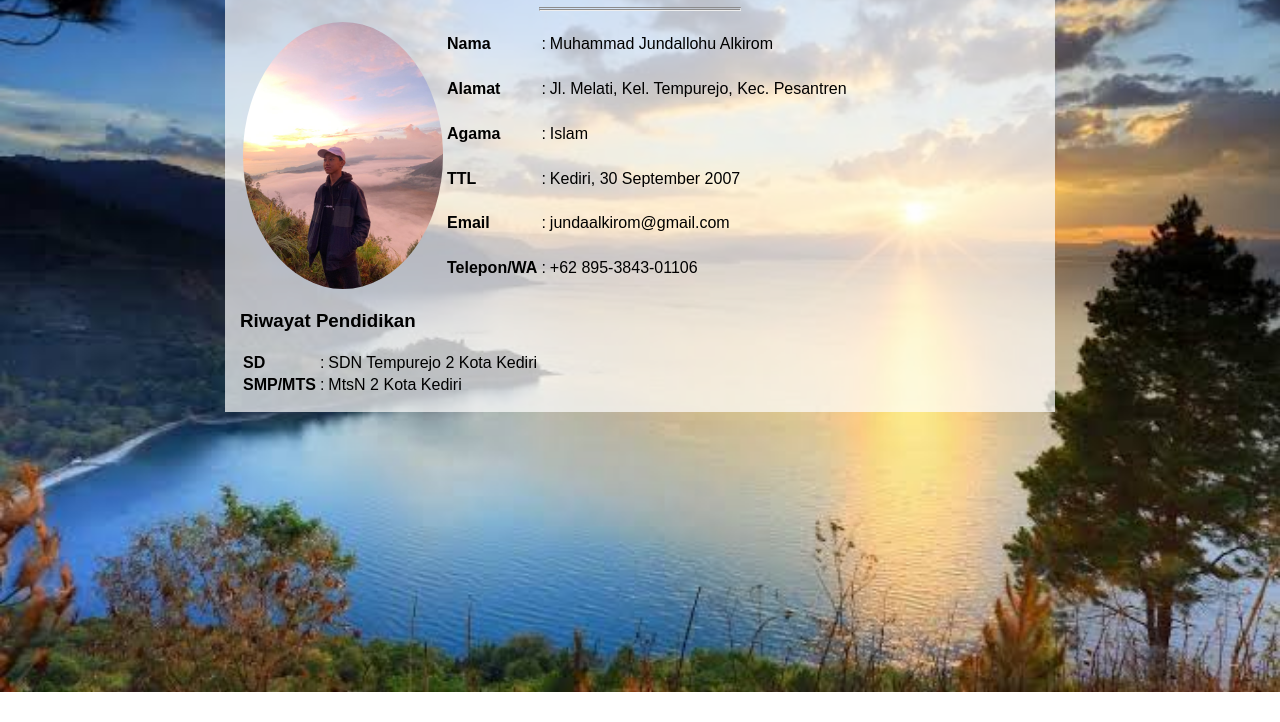
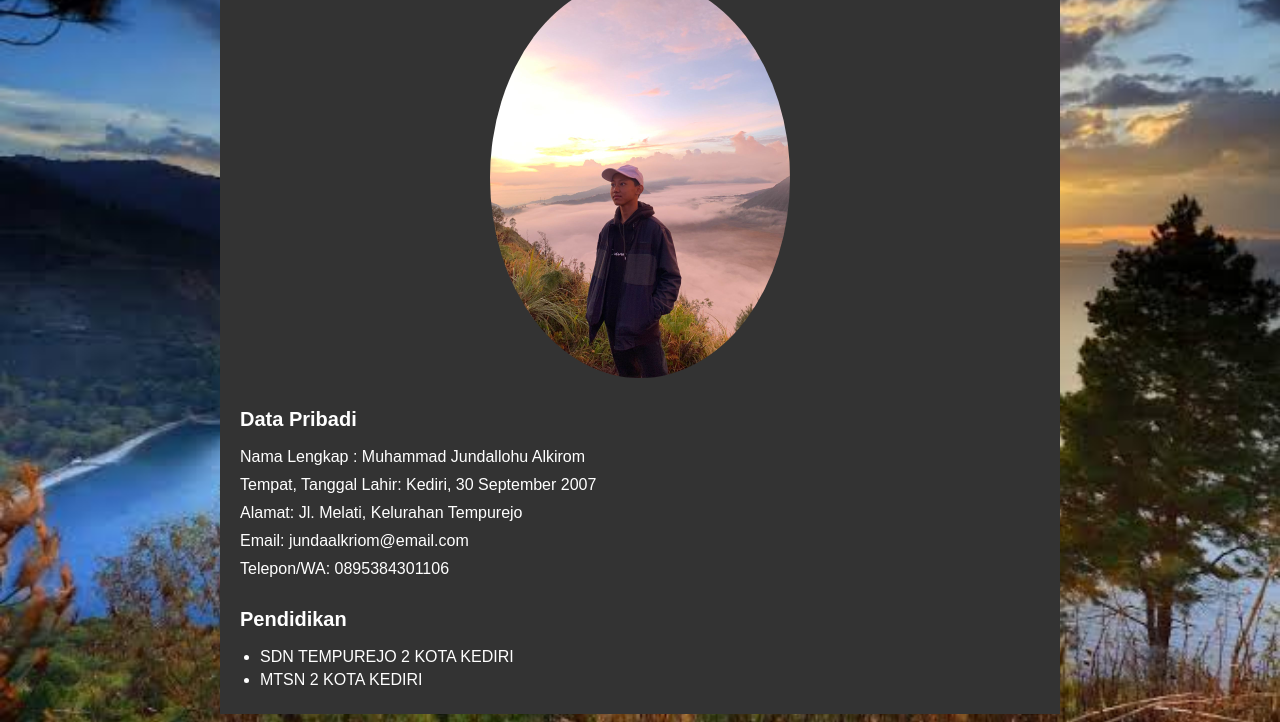
Before and after one commit to jundaalkirom/belajar, a plain HTML site: page index.html in a window 1280 px wide. Shown: the part 108-830 px from the top of the page. Before the commit the page ends 800 px from the top, so only its background shows below. Drawn offline with Linux system fonts and the light colour scheme.

Commit message:
new design

```diff
--- a/index.html
+++ b/index.html
@@ -1,66 +1,26 @@
 <!DOCTYPE html>
 <html>
-
-<head>
-    <title>My Biodata</title>
-    <link rel="stylesheet" href="style.css">
-</head>
-
-<body>
+  <head>
+    <title>Biodata Diri</title>
+    <link rel="stylesheet" type="text/css" href="style.css" />
+  </head>
+  <body>
     <div class="container">
-        <h1 align="center">BIODATA DIRI</h1>
-        <hr / align="center" border="2px">
-        <table>
-            <tr>
-                <td rowspan="10" width="100px">
-                    <img src="photo.jpg">
-                </td>
-            </tr>
-            <tr>
-                <td><b>Nama</b></td>
-                <td>:</td>
-                <td>Muhammad Jundallohu Alkirom</td>
-            </tr>
-            <tr>
-                <td><b>Alamat</b></td>
-                <td>:</td>
-                <td>Jl. Melati, Kel. Tempurejo, Kec. Pesantren</td>
-            </tr>
-            <tr>
-                <td><b>Agama</b></td>
-                <td>:</td>
-                <td>Islam</td>
-            </tr>
-            <tr>
-                <td><b>TTL</b></td>
-                <td>:</td>
-                <td>Kediri, 30 September 2007</td>
-            </tr>
-            <tr>
-                <td><b>Email</b></td>
-                <td>:</td>
-                <td>jundaalkirom@gmail.com</td>
-            </tr>
-            <tr>
-                <td><b>Telepon/WA</b></td>
-                <td>:</td>
-                <td>+62 895-3843-01106</td>
-            </tr>
-        </table>
-        <table>
-            <h3>Riwayat Pendidikan</h3>
-            <tr>
-                <td><b>SD</b></td>
-                <td>:</td>
-                <td>SDN Tempurejo 2 Kota Kediri</td>
-            </tr>
-            <tr>
-                <td><b>SMP/MTS</b></td>
-                <td>:</td>
-                <td>MtsN 2 Kota Kediri</td>
-            </tr>
-        </table>
-        <div>
-</body>
-
+      <h1>Biodata Diri</h1>
+      <img src="photo.jpg" alt="Foto Diri" />
+      <div class="info">
+        <h2>Data Pribadi</h2>
+        <p>Nama Lengkap : Muhammad Jundallohu Alkirom</p>
+        <p>Tempat, Tanggal Lahir: Kediri, 30 September 2007</p>
+        <p>Alamat: Jl. Melati, Kelurahan Tempurejo</p>
+        <p>Email: jundaalkriom@email.com</p>
+        <p>Telepon/WA: 0895384301106</p>
+        <h2>Pendidikan</h2>
+        <ul>
+          <li>SDN TEMPUREJO 2 KOTA KEDIRI</li>
+          <li>MTSN 2 KOTA KEDIRI</li>
+        </ul>
+      </div>
+    </div>
+  </body>
 </html>
--- a/style.css
+++ b/style.css
@@ -5,26 +5,73 @@ body {
 }
 
 .container {
-  background-color:rgba(255,255,255,0.7);
-  width: 800px;
-  color:black;
-  margin: 20px auto;
-  padding:15px;
+  background-color: white;
+  color: black;
+  max-width: 800px;
+  margin: auto;
+  padding: 20px;
+  font-family: Arial, sans-serif;
+}
+
+@media screen and (min-width: 1428px) {
+
+}
+
+@media screen and (min-width:767px) and (max-width:1023px) {
+
+}
+
+@media screen and (max-width:767px) {
+
+}
+
+@media (prefers-color-scheme: dark) {
+  .container {
+    background-color: #333333;
+    color: #ffffff;
+
   }
+}
 
-hr {
-  width: 25%;
-  border-top: 3px double #8c8b8b;
+@media (min-width: 420px) {
+  .container {
+    background-color: #333333;
+    color: #ffffff;
+  }
+}
+
+h1 {
+  text-align: center;
+  margin-top: 0;
 }
 
 img {
-  width: 200px;
   display: block;
+  margin: auto;
+  max-width: 300px;
+  height: auto;
   border-radius: 50%;
-  border-color:white;
-  margin-right:30px"
 }
 
-td, h3 {
-  font-family: Arial, Helvetica, sans-serif;
+.info {
+  margin-top: 20px;
 }
+
+h2 {
+  font-size: 20px;
+  margin-top: 30px;
+}
+
+p {
+  margin: 10px 0;
+}
+
+ul,
+ol {
+  margin: 0;
+  padding: 0 0 0 20px;
+}
+
+li {
+  margin: 5px 0;
+}
```
